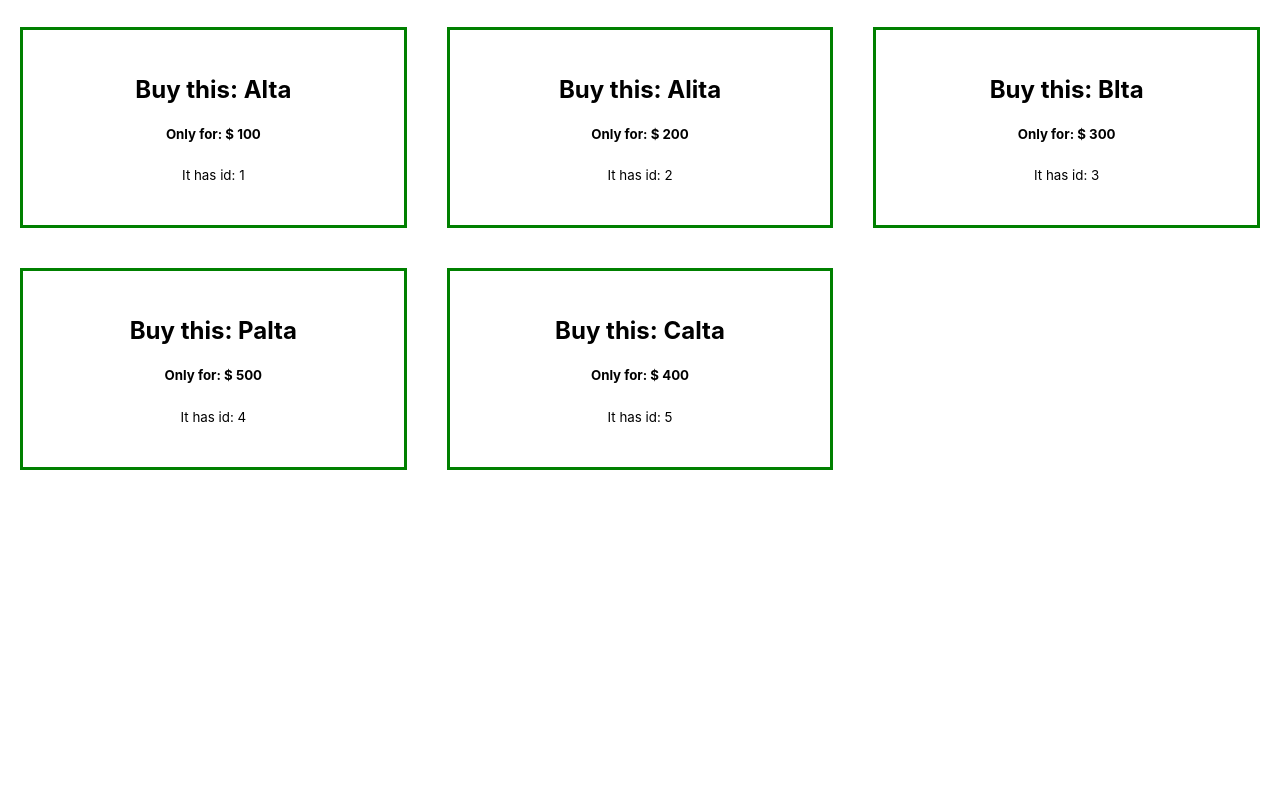
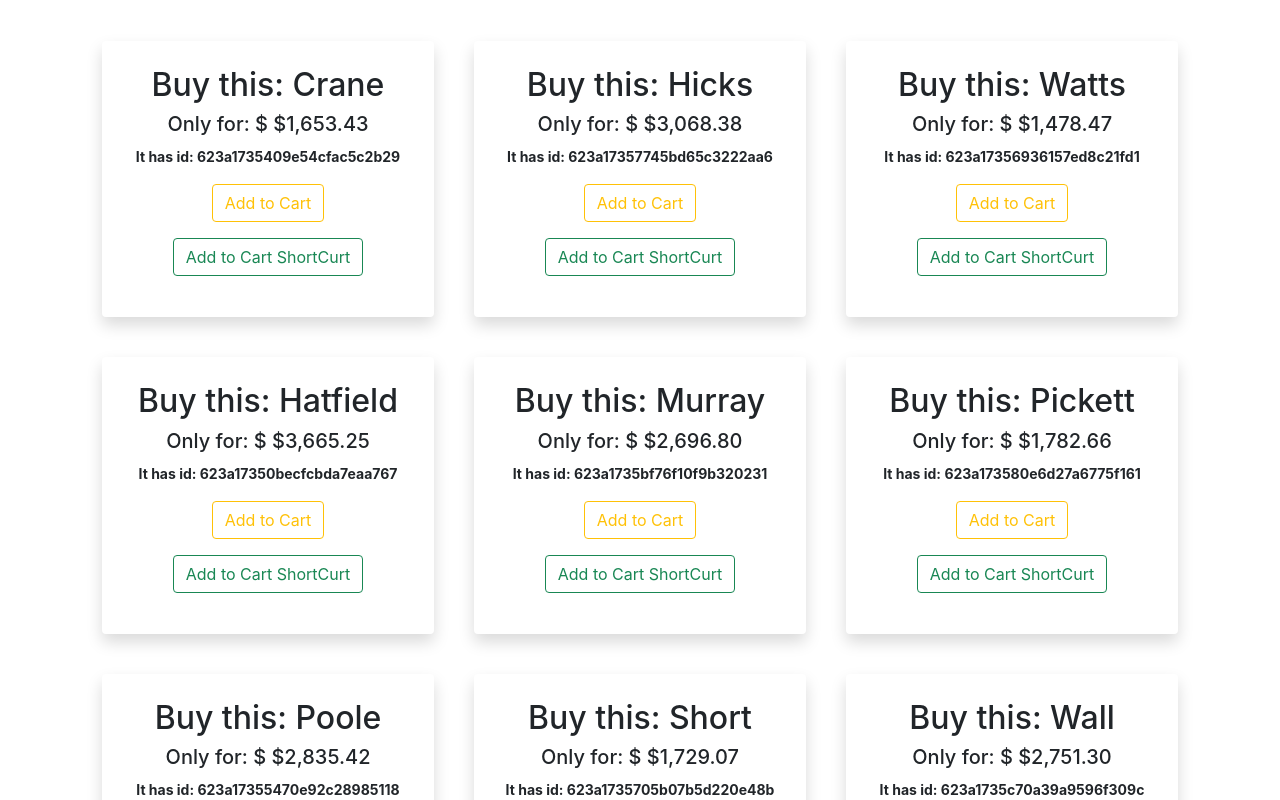
Before and after one commit to khadiza21/react-storage-and-handler, a React (Create React App) app: page / in a window 1280 px wide. Shown: the part 200-1000 px from the top of the page. Before the commit the page ends 800 px from the top, so only its background shows below. Built offline with nearby package versions, Linux system fonts and the light colour scheme.

Commit message:
event handler call with parameters

```diff
--- /dev/null
+++ b/public/data.json
@@ -0,0 +1,52 @@
+[
+    {
+      "id": "623a1735409e54cfac5c2b29",
+      "name": " Crane",
+      "price": "$1,653.43"
+    },
+    {
+      "id": "623a17357745bd65c3222aa6",
+      "name": " Hicks",
+      "price": "$3,068.38"
+    },
+    {
+      "id": "623a17356936157ed8c21fd1",
+      "name": " Watts",
+      "price": "$1,478.47"
+    },
+    {
+      "id": "623a17350becfcbda7eaa767",
+      "name": " Hatfield",
+      "price": "$3,665.25"
+    },
+    {
+      "id": "623a1735bf76f10f9b320231",
+      "name": " Murray",
+      "price": "$2,696.80"
+    },
+    {
+      "id": "623a173580e6d27a6775f161",
+      "name": " Pickett",
+      "price": "$1,782.66"
+    },
+    {
+      "id": "623a17355470e92c28985118",
+      "name": " Poole",
+      "price": "$2,835.42"
+    },
+    {
+      "id": "623a1735705b07b5d220e48b",
+      "name": " Short",
+      "price": "$1,729.07"
+    },
+    {
+      "id": "623a1735c70a39a9596f309c",
+      "name": " Wall",
+      "price": "$2,751.30"
+    },
+    {
+      "id": "623a1735b6ff9fd8b3d86898",
+      "name": " Wong",
+      "price": "$3,504.70"
+    }
+  ]
--- a/public/index.html
+++ b/public/index.html
@@ -10,6 +10,8 @@
       content="Web site created using create-react-app"
     />
     <link rel="apple-touch-icon" href="%PUBLIC_URL%/logo192.png" />
+    <link href="https://cdn.jsdelivr.net/npm/bootstrap@5.1.3/dist/css/bootstrap.min.css" rel="stylesheet" integrity="sha384-1BmE4kWBq78iYhFldvKuhfTAU6auU8tT94WrHftjDbrCEXSU1oBoqyl2QvZ6jIW3" crossorigin="anonymous">
+
     <!--
       manifest.json provides metadata used when your web app is installed on a
       user's mobile device or desktop. See https://developers.google.com/web/fundamentals/web-app-manifest/
--- a/src/components/Cosmetic/Cosmetic.css
+++ b/src/components/Cosmetic/Cosmetic.css
@@ -1,6 +1,6 @@
 .product{
 
-    border: 3px solid green;
+
     margin: 20px;
     padding: 25px;
 }
--- a/src/components/Cosmetic/Cosmetic.js
+++ b/src/components/Cosmetic/Cosmetic.js
@@ -1,14 +1,20 @@
 import React from "react";
-import "./Cosmetic.css"
+import "./Cosmetic.css";
 const Cosmetic = (props) => {
   const { name, price, id } = props.cosmetic;
+  const addToCart = (id) =>{
+console.log(id);
+  }
+  const addToCartWithParam = () => addToCart(id);
   return (
-    <div className="product">
+    <div className="product shadow rounded ">
       <h2>Buy this: {name}</h2>
       <h5>Only for: $ {price}</h5>
-      <p>
+      <p className="fw-bold">
         <small>It has id: {id}</small>
       </p>
+      <button onClick={addToCartWithParam} className="btn btn-outline-warning">Add to Cart</button>
+      <button onClick={ () => addToCart(id)} className="btn btn-outline-success my-3 mx-2">Add to Cart ShortCurt</button>
     </div>
   );
 };
--- a/src/components/Cosmetics/Cosmetics.js
+++ b/src/components/Cosmetics/Cosmetics.js
@@ -1,4 +1,4 @@
-import React from "react";
+import React, { useEffect, useState } from "react";
 import add from "../../utilities/add";
 import { division, multiply } from "../../utilities/calculate";
 import Cosmetic from "../Cosmetic/Cosmetic";
@@ -10,21 +10,28 @@ const Cosmetics = () => {
   const summetion = add(first, second);
   const divide = division(first, second);
   const multiplication = multiply(first, second);
-  const cosmeticsO = [
-    { id: 1, name: "Alta", price: 100 },
-    { id: 2, name: "Alita", price: 200 },
-    { id: 3, name: "Blta", price: 300 },
-    { id: 4, name: "Palta", price: 500 },
-    { id: 5, name: "Calta", price: 400 },
-  ];
+  // const cosmeticsO = [
+  //   { id: 1, name: "Alta", price: 100 },
+  //   { id: 2, name: "Alita", price: 200 },
+  //   { id: 3, name: "Blta", price: 300 },
+  //   { id: 4, name: "Palta", price: 500 },
+  //   { id: 5, name: "Calta", price: 400 },
+  // ];
+
+  const [cosmeticsOP, setCosmetics] = useState([]);
+  useEffect(() => {
+    fetch("data.json")
+      .then((res) => res.json())
+      .then((data) => setCosmetics(data));
+  }, []);
   return (
     <div>
       <h1>This is BK</h1>
       <h3>Addition: {summetion}</h3>
       <h3>Division: {divide}</h3>
       <h3>Multiplication: {multiplication}</h3>
-      <div className="products">
-        {cosmeticsO.map((cosmetic) => (
+      <div className="products container my-5">
+        {cosmeticsOP.map((cosmetic) => (
           <Cosmetic key={cosmetic.id} cosmetic={cosmetic}></Cosmetic>
         ))}
       </div>
```
